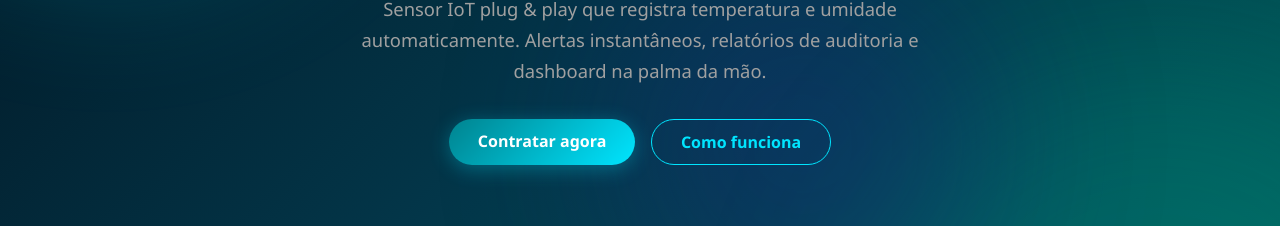
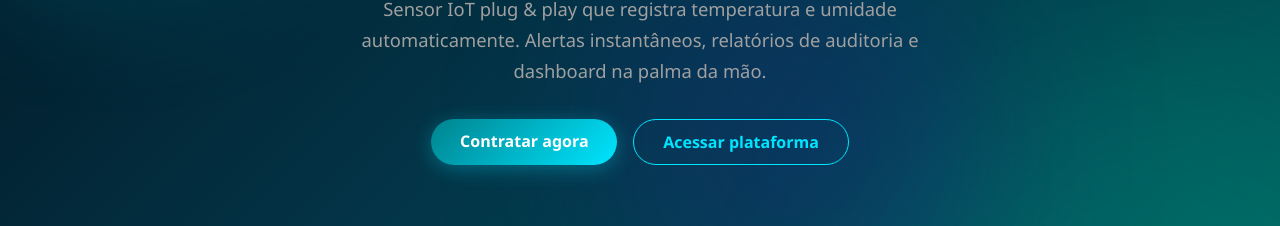
Before and after one commit to G45P4R82/sam-landing, a plain HTML site: page index.html in a window 1280 px wide. Shown: the part 403-629 px from the top of the page. Drawn offline with nearby package versions, Linux system fonts and the light colour scheme.

Commit message:
feat: botoes Entrar e Acessar plataforma apontam para https://sam.ngrok-free.dev

```diff
--- a/index.html
+++ b/index.html
@@ -28,7 +28,7 @@
         <a href="#como-funciona" class="hide-mobile">Como funciona</a>
         <a href="#beneficios" class="hide-mobile">Benefícios</a>
         <a href="#contratar" class="hide-mobile">Contratar</a>
-        <a href="http://sam.ai.tarslabs.io/" class="btn btn-outline btn-sm">Entrar</a>
+        <a href="https://sam.ngrok-free.dev/" class="btn btn-outline btn-sm" target="_blank" rel="noopener">Entrar</a>
     </div>
 </nav>
 
@@ -52,7 +52,7 @@
 
             <div class="hero-actions">
                 <a href="#contratar" class="btn btn-primary">Contratar agora</a>
-                <a href="#como-funciona" class="btn btn-outline">Como funciona</a>
+                <a href="https://sam.ngrok-free.dev/" class="btn btn-outline" target="_blank" rel="noopener">Acessar plataforma</a>
             </div>
 
             <div class="hero-stats">
@@ -372,7 +372,7 @@
         © 2026 SAM Data Logger · Desenvolvido por
         <a href="https://tarslabs.io" target="_blank" rel="noopener">TarsLabs</a>
         &nbsp;·&nbsp;
-        <a href="http://sam.ai.tarslabs.io/" target="_blank">Acessar plataforma</a>
+        <a href="https://sam.ngrok-free.dev/" target="_blank" rel="noopener">Acessar plataforma</a>
     </p>
 </footer>
 
```
